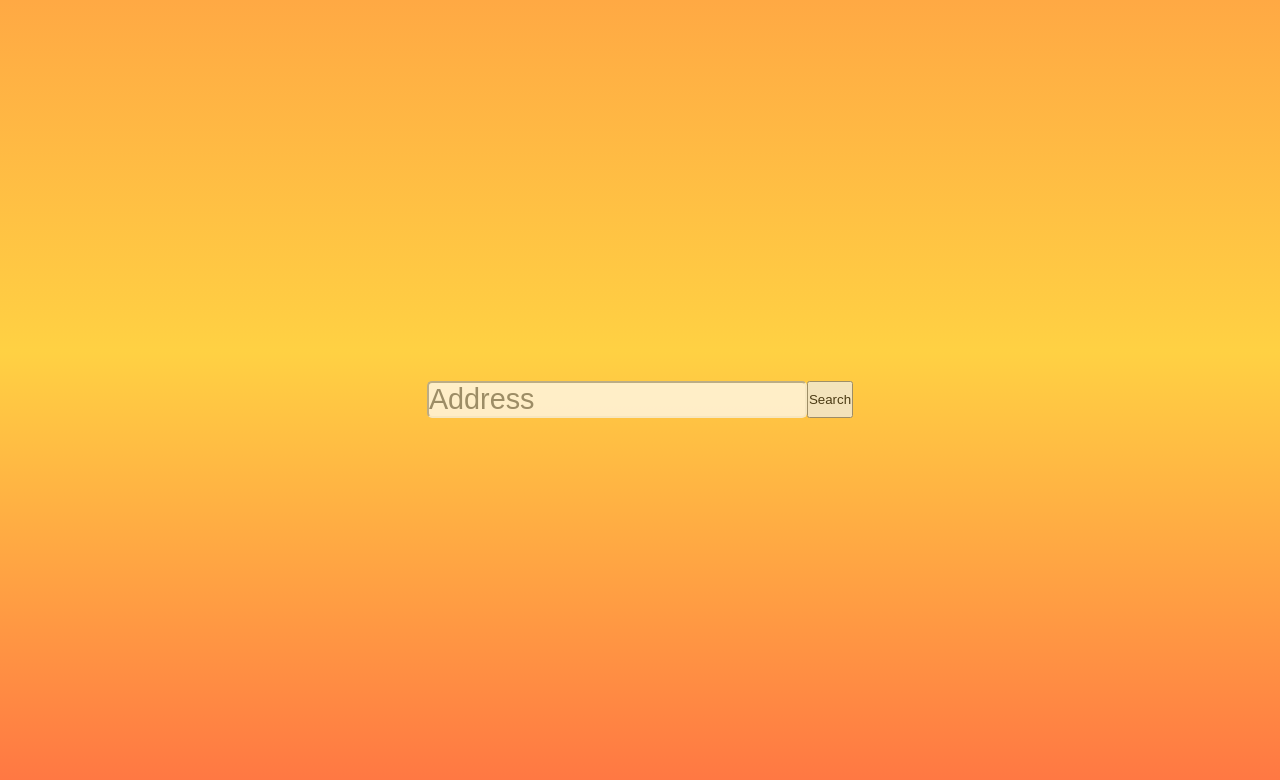
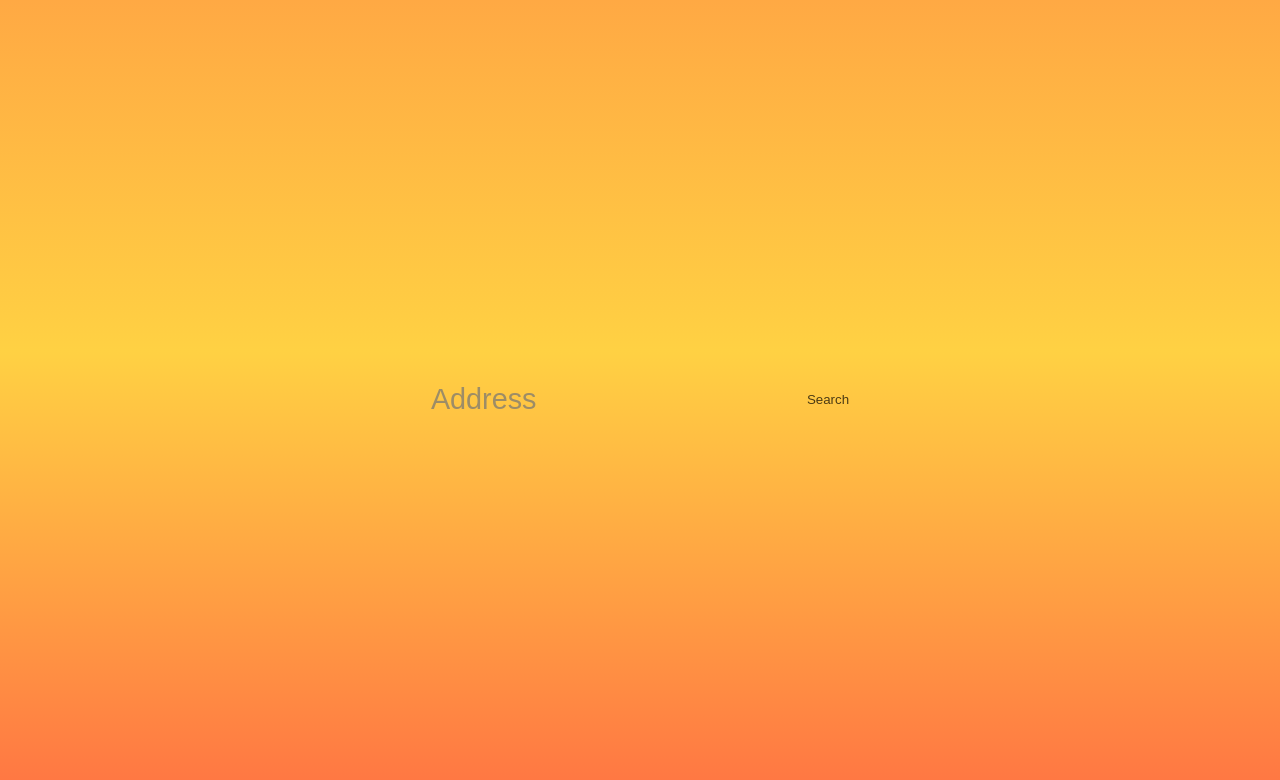
Before and after one commit to Magical31/EventTraveler, a plain HTML site: page index3.html in a window 1280 px wide. Shown: the part 96-876 px from the top of the page. Drawn offline with Linux system fonts and the light colour scheme; a web font is replaced by a local one.

Commit message:
Update style3.css

```diff
--- a/style3.css
+++ b/style3.css
@@ -78,11 +78,20 @@ input{
     font-size: 1.8rem;
     opacity: 0.7;
     border-radius: 5px;
-    border-color: whitesmoke;
+    /*border-color: whitesmoke;*/
+    background: none;
+    border: none;
 
+}
 
+input:hover{
+    transition: 0.35s;
+    background: magenta;
 }
 
 button{
     opacity: 0.7;
+    background: none;
+    border: none;
+    cursor: pointer;
 }
```
